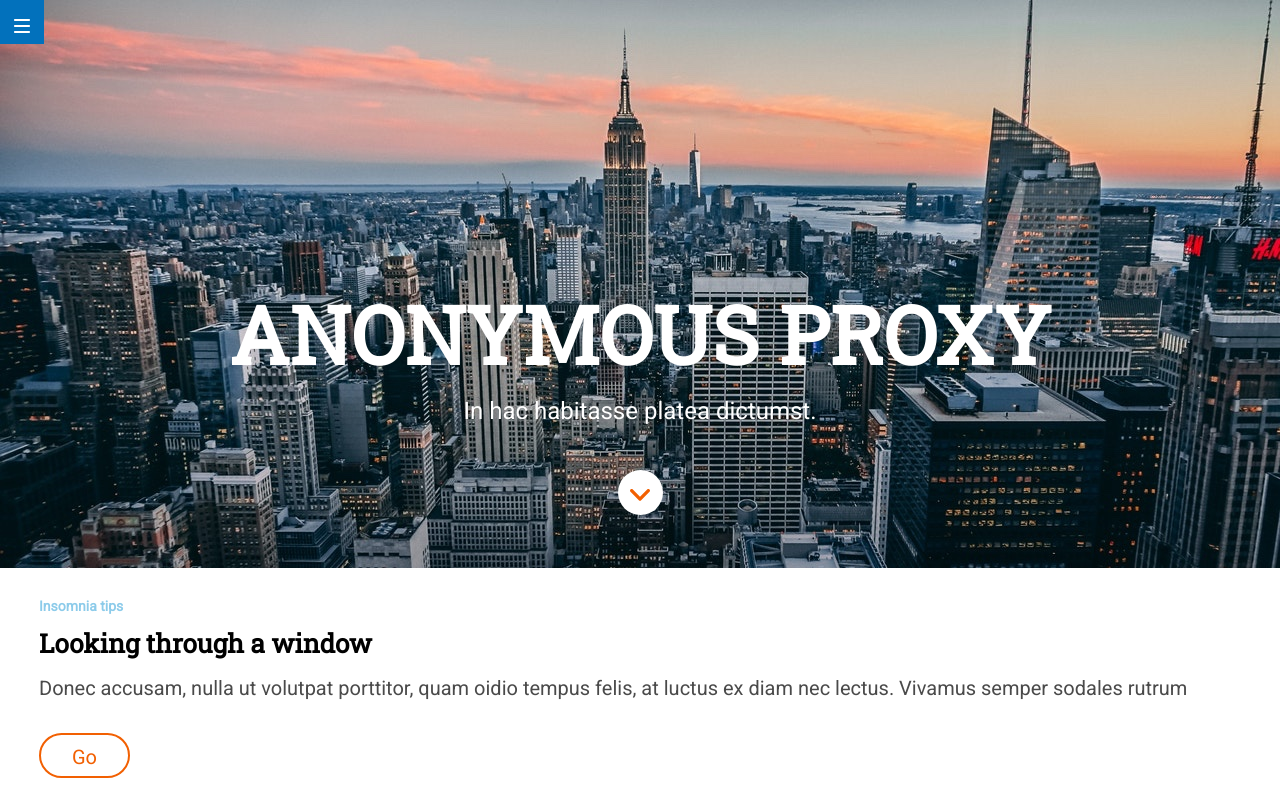
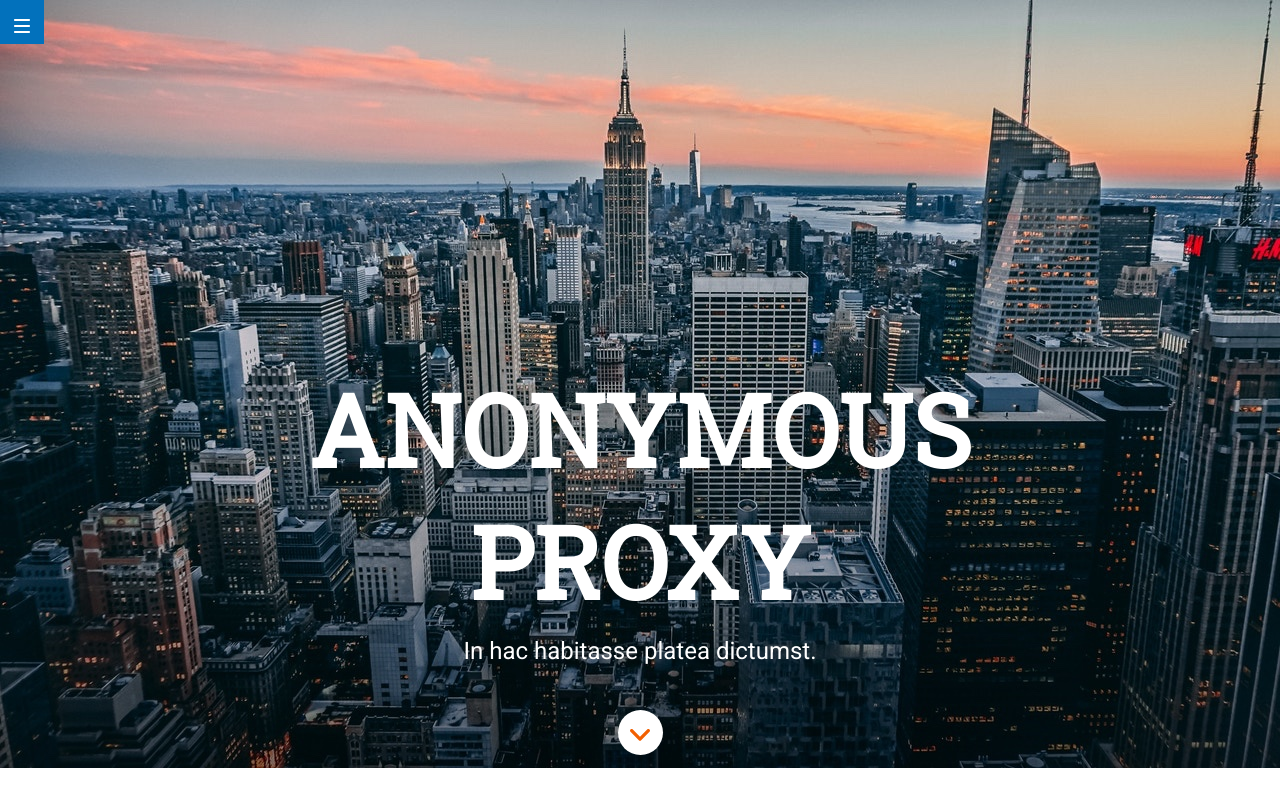
Before and after one commit to aroatdlt/e-s1-evaluacion-final-aroatdlt, a website: page docs/index.html in a window 1280 px wide. Shown: the top 795 px of the page. Drawn offline with Linux system fonts and the light colour scheme.

Commit message:
Header in desktop version ready

```diff
--- a/_src/assets/scss/layout/_header.scss
+++ b/_src/assets/scss/layout/_header.scss
@@ -1,5 +1,5 @@
 .page__header {
-    background-image: url('/assets/images/cover.jpg');
+    background-image: url('../images/cover.jpg');
     background-size: cover;
     min-width: 100vw;
     height: 568px;
@@ -78,6 +78,22 @@
     }
 
     .principal_paragraph {
-        font-size: 24px;
+        font-size: $font-size-quaternary;
     }
 }
+
+/*Styles for desktop*/
+
+@media all and (min-width: 1200px){
+    .page__header {
+        min-height: 768px;
+    }
+    .principal_title {
+        font-size: 100px;
+        line-height: 132px;
+        max-width: 730px;
+    }
+    .arrow_continue {
+        margin-bottom: 13px;
+    }
+}
```
Also changed, not shown: docs/assets/css/main.css.
